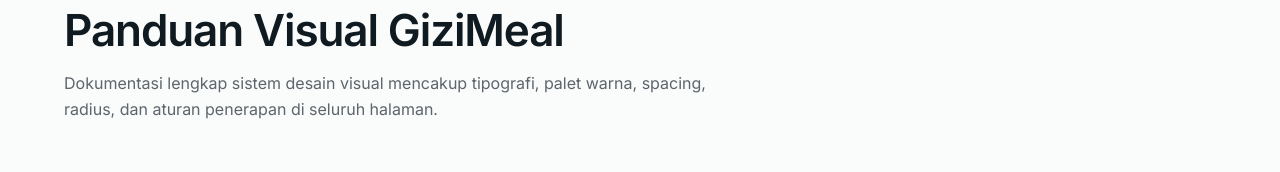
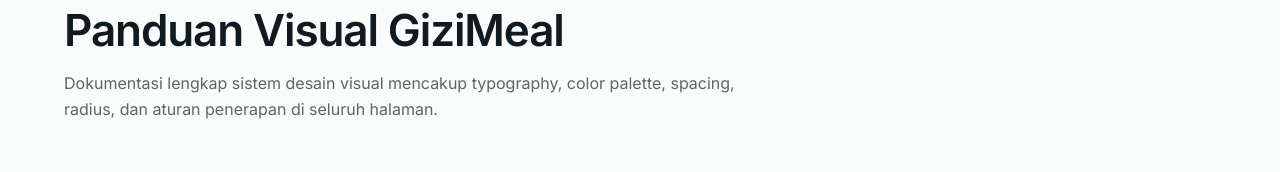
Before and after one commit to azharangga/gizimeal, a Next.js app: page /docs/design in a window 1280 px wide. Shown: the part 168-340 px from the top of the page. Built offline with nearby package versions, Linux system fonts and the light colour scheme.

Commit message:
revisi desain sistem

```diff
--- a/src/components/pages/design-system-page.tsx
+++ b/src/components/pages/design-system-page.tsx
@@ -95,7 +95,7 @@
               Panduan Visual GiziMeal
             </h1>
             <p className="mt-4 max-w-2xl text-sm leading-relaxed text-muted-foreground sm:text-[15px] md:text-base">
-              Dokumentasi lengkap sistem desain visual mencakup tipografi, palet warna, spacing, radius, dan aturan penerapan di seluruh halaman.
+              Dokumentasi lengkap sistem desain visual mencakup typography, color palette, spacing, radius, dan aturan penerapan di seluruh halaman.
             </p>
           </header>
         </div>
```
